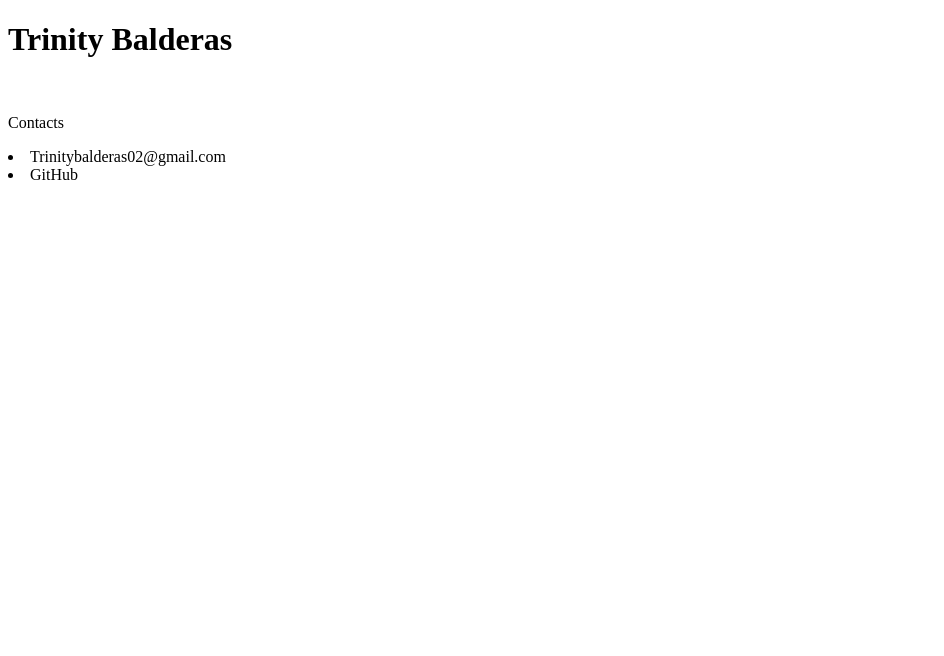
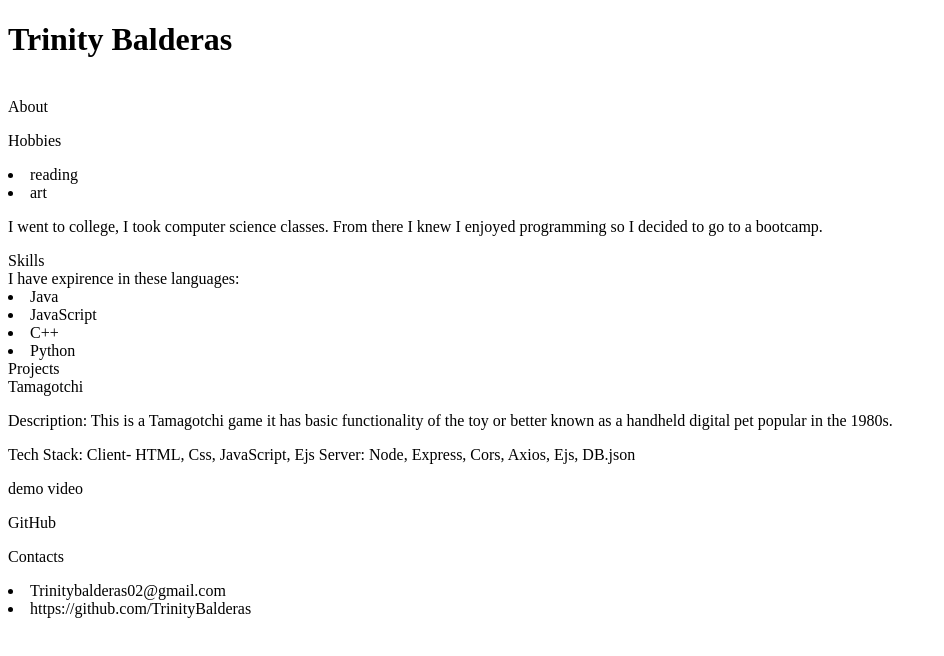
Before and after one commit to TrinityBalderas/TrinityBalderas.github.io, a plain HTML site: page index.html in a window 1280 px wide. Shown: the whole page, without its empty margins (0-944 px from the left). Drawn offline with Linux system fonts and the light colour scheme.

Commit message:
added text

```diff
--- a/index.html
+++ b/index.html
@@ -13,9 +13,37 @@
     <main>
         <h1>Trinity Balderas</h1>
         <img src="" alt="">
-        <p>Contacts</p>
-        <li>Trinitybalderas02@gmail.com</li>
-        <li><a href="https://github.com/TrinityBalderas"></a>GitHub</li>
+        <div id="about">
+            <header>About</header>
+            <p>Hobbies</p>
+            <li>reading</li>
+            <li>art</li>
+            <p>I went to college, I took computer science classes. From there I knew I enjoyed programming so I decided
+                to go to a bootcamp.</p>
+        </div>
+        <div id="skills">
+            <header>Skills</header>
+            I have expirence in these languages:
+            <li>Java</li>
+            <li>JavaScript</li>
+            <li>C++</li>
+            <li>Python</li>
+        </div>
+        <div id="projects">
+            <header>Projects</header>
+            <div id="project1">
+                <header>Tamagotchi</header>
+              <p>Description: This is a Tamagotchi game it has basic functionality of the toy or better known as a handheld digital pet popular in the 1980s.</p>
+              <p>Tech Stack: Client- HTML, Css, JavaScript, Ejs Server: Node, Express, Cors, Axios, Ejs, DB.json</p>
+              <p>demo video</p>
+              <p>GitHub</p>
+            </div>
+        </div>
+        <div id="contacts">
+            <p>Contacts</p>
+            <li>Trinitybalderas02@gmail.com</li>
+            <li>https://github.com/TrinityBalderas</li>
+        </div>
     </main>
 </body>
 
```
